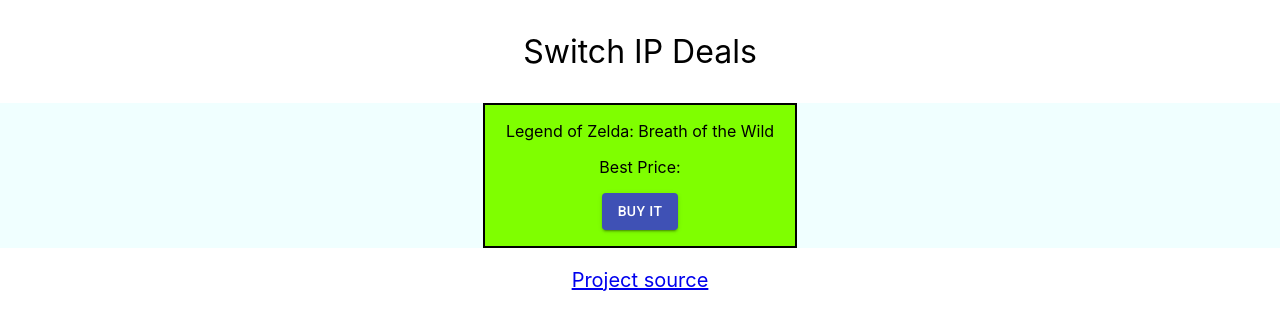
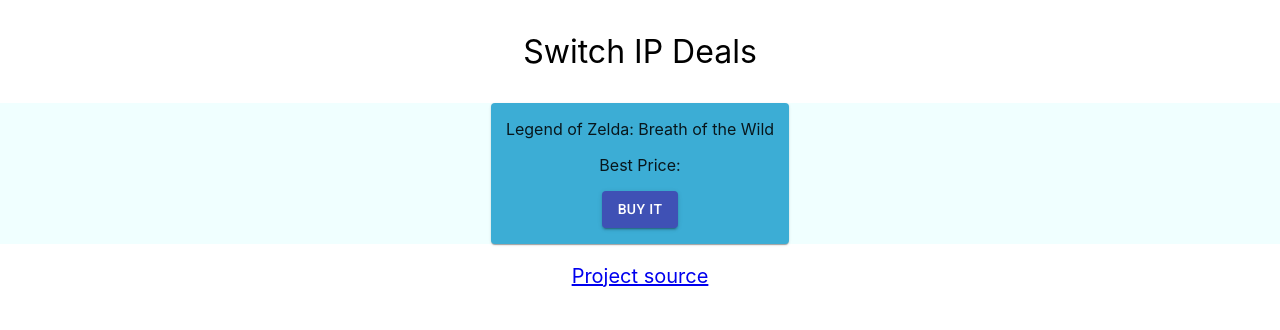
Before and after one commit to ericmadureira/switch-ip-deals, a React (Create React App) app: page / in a window 1280 px wide. Shown: the top 330 px of the page. Built offline with nearby package versions, Linux system fonts and the light colour scheme; no server answers.

Commit message:
feat: basic card component
Uses material-ui card component to improve the layout. Uses inline
style temporarily.

```diff
--- a/src/components/GameDeal.js
+++ b/src/components/GameDeal.js
@@ -1,6 +1,6 @@
 // External
 import React, { useCallback, useEffect, useState } from 'react';
-import Button from '@material-ui/core/Button';
+import { Button, Card } from '@material-ui/core';
 
 // Internal
 import getScrapedGame from '../services/webscrapping';
@@ -27,8 +27,7 @@
   }, [fetchData, gamePrice]);
 
   return(
-    <div className='game-deal-container'>
-      <div className='game-deal'>
+    <Card style={{background: '#3CADD5', padding: '0 15px'}}>
       <p>
         <span>{name}</span>
       </p>
@@ -41,8 +40,7 @@
         Buy it
       </Button>
       </p>
-      </div>
-    </div>
+    </Card>
   );
 };
 
```
Lines whose indentation alone changed are shown as unchanged.
